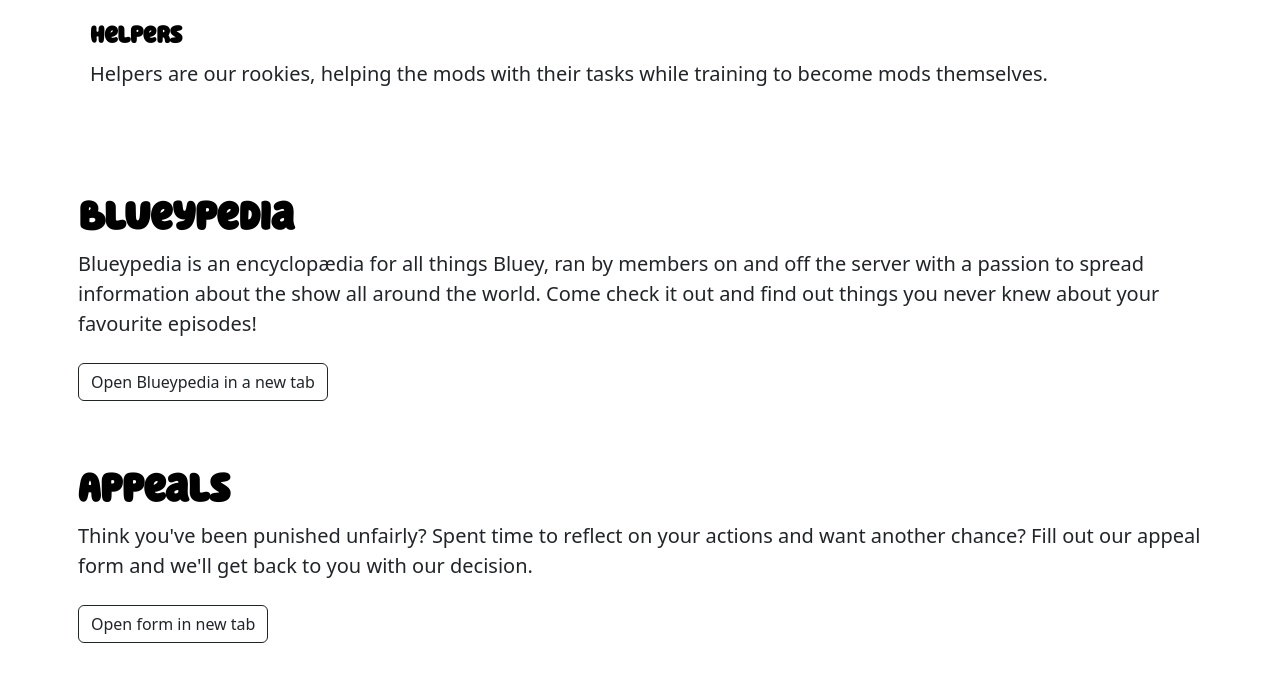
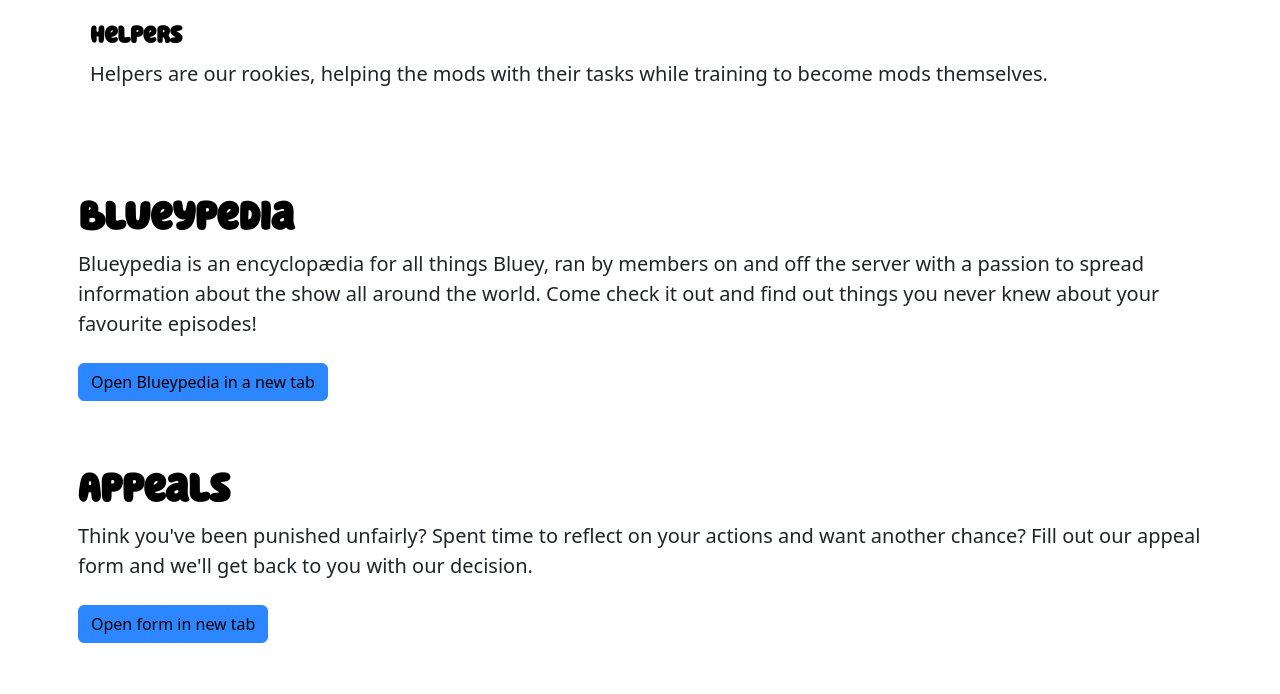
Before and after one commit to The-Heeler-House/website, a website: page index.html in a window 1280 px wide. Shown: the part 2752-3446 px from the top of the page. Drawn offline with nearby package versions, Linux system fonts and the light colour scheme; no server answers.

Commit message:
Update index.html

```diff
--- a/index.html
+++ b/index.html
@@ -231,7 +231,7 @@
         <h3 class="display-6 fw-bold text-body-emphasis blueyfont">Blueypedia</h3>
         <div>
           <p class="lead mb-4">Blueypedia is an encyclopædia for all things Bluey, ran by members on and off the server with a passion to spread information about the show all around the world. Come check it out and find out things you never knew about your favourite episodes!</p>
-          <a class="btn btn-outline-dark" href="https://blueypedia.fandom.com/wiki/Bluey_Wiki" target="_blank">Open Blueypedia in a new tab</a>
+          <a class="btn btn-primary" href="https://blueypedia.fandom.com/wiki/Bluey_Wiki" target="_blank">Open Blueypedia in a new tab</a>
         </div>
       </div>
 
@@ -239,7 +239,7 @@
         <h3 class="display-6 fw-bold text-body-emphasis blueyfont">Appeals</h3>
         <div>
           <p class="lead mb-4">Think you've been punished unfairly? Spent time to reflect on your actions and want another chance? Fill out our appeal form and we'll get back to you with our decision.</p>
-          <a class="btn btn-outline-dark" href="https://dyno.gg/form/312c8153" target="_blank">Open form in new tab</a>
+          <a class="btn btn-primary" href="https://dyno.gg/form/312c8153" target="_blank">Open form in new tab</a>
         </div>
       </div>
 
```
